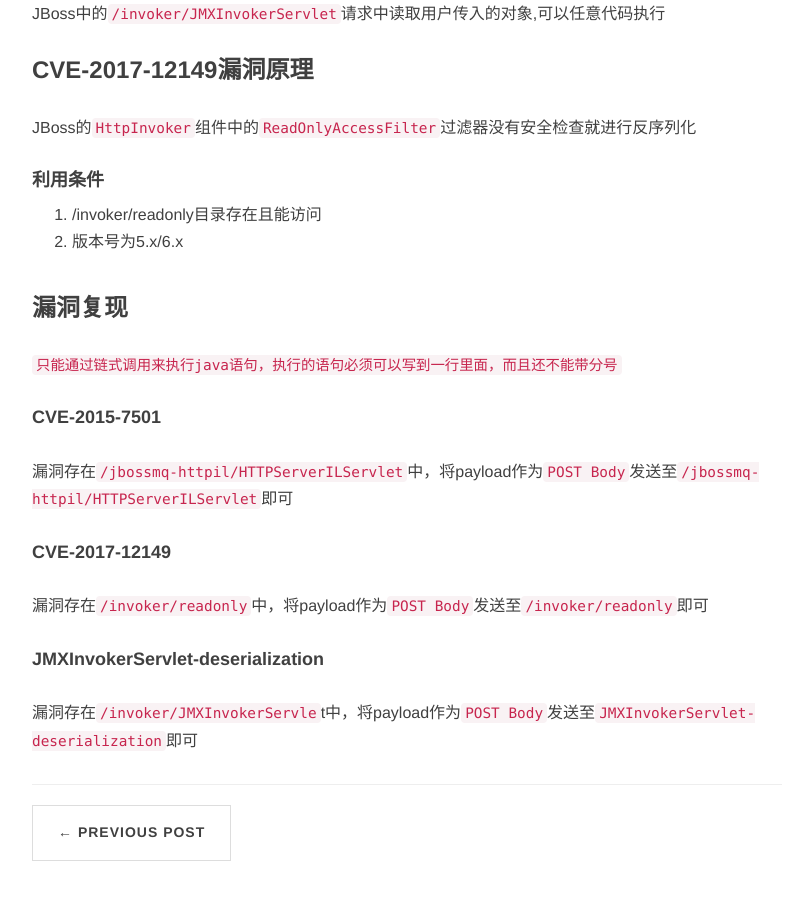
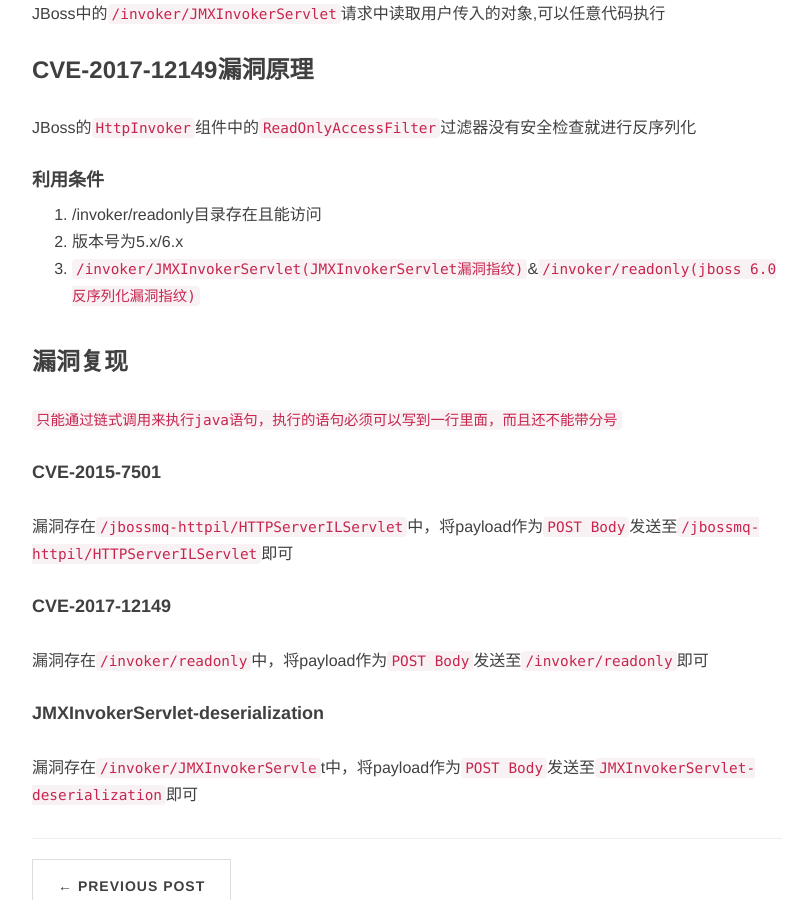
Before and after one commit to kerno-yep/kerno-yep.github.io, a Jekyll site: the page built from _posts/2022-08-31-jboss反序列化.md, in a window 1280 px wide and 900 px high, scrolled down 678 px. Shown: the whole window, without its empty margins (233-1040 px from the left). Built offline with Jekyll 4.4.1, drawn with Linux system fonts in a browser that asks for light colours; nearby versions of some CDN libraries; comment, search, counter and statistics services are not loaded.

Commit message:
modified:   "_posts/2022-08-31-jboss\345\217\215\345\272\217\345\210\227\345\214\226.md"

```diff
--- a/_posts/2022-08-31-jboss反序列化.md
+++ b/_posts/2022-08-31-jboss反序列化.md
@@ -24,6 +24,7 @@
 
 1. /invoker/readonly目录存在且能访问
 2. 版本号为5.x/6.x
+2. `/invoker/JMXInvokerServlet(JMXInvokerServlet漏洞指纹)`&`/invoker/readonly(jboss 6.0反序列化漏洞指纹)`
 
 ### **漏洞复现**
 
```
